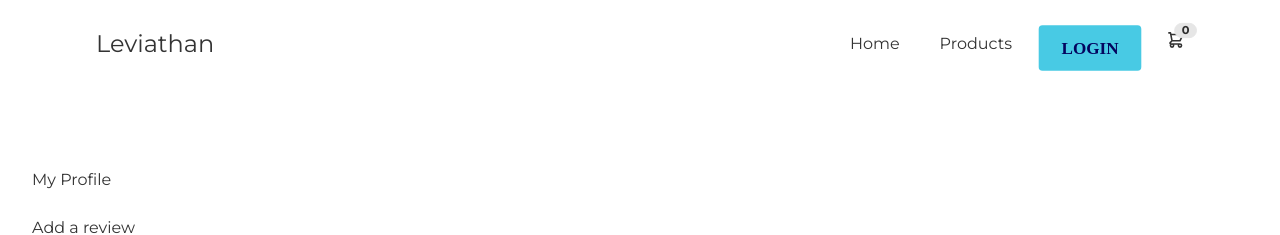
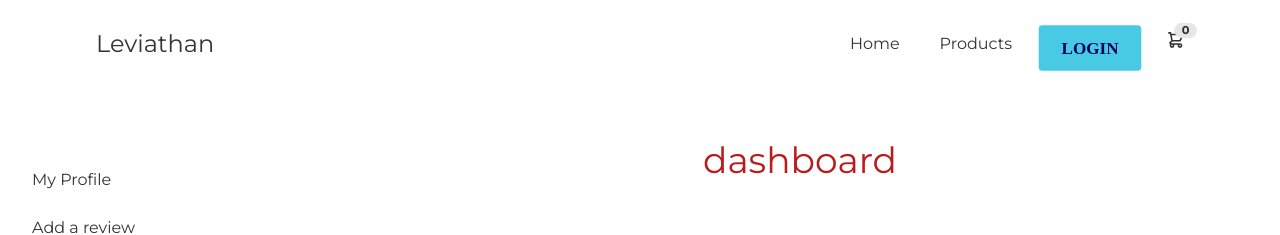
Before and after one commit to Raiyan109/manufacturer-website, a React (Create React App) app: page /dashboard in a window 1280 px wide. Shown: the top 235 px of the page. Built offline with nearby package versions, Linux system fonts and the light colour scheme; no server answers.

Commit message:
dashboard initial page done

```diff
--- a/src/Pages/Dashboard/Dashboard.js
+++ b/src/Pages/Dashboard/Dashboard.js
@@ -1,5 +1,5 @@
 import React, { useContext } from 'react';
-import { Link, NavLink, Outlet } from 'react-router-dom';
+import { Link, NavLink, Outlet, useLocation } from 'react-router-dom';
 import { AuthContext } from '../../context/AuthContext';
 import { BsFillPersonFill } from 'react-icons/bs'
 import { AiFillMail } from 'react-icons/ai'
@@ -9,15 +9,17 @@ import { HiLocationMarker } from 'react-icons/hi'
 
 const Dashboard = () => {
     const { mernAuth, setMernAuth } = useContext(AuthContext)
-    console.log(mernAuth);
     const id = localStorage.getItem("userId")
+    const location = useLocation()
+    console.log(location);
     return (
         <div className="drawer drawer-mobile mt-16">
             <input id="my-drawer-2" type="checkbox" className="drawer-toggle" />
             <div className="drawer-content">
                 {/* <!-- Page content here --> */}
+
                 <Outlet />
-
+                {location.pathname === '/dashboard' && <p className='text-center text-4xl text-red-700'>dashboard</p>}
                 {/* <section className="bg-gray-100">
                     <div className="max-w-screen-xl px-4 py-16 mx-auto sm:px-6 lg:px-8">
                         <div className="grid grid-cols-1 gap-x-16 gap-y-8 lg:grid-cols-5">
--- a/src/Pages/Dashboard/MyProfile.js
+++ b/src/Pages/Dashboard/MyProfile.js
@@ -17,7 +17,6 @@ const MyProfile = () => {
     const [location, setLocation] = useState('')
     const [user, loading, error] = useAuthState(auth);
     const { userFromServer, mernAuth, setMernAuth } = useContext(AuthContext)
-    console.log(mernAuth);
     const id = localStorage.getItem("userId")
     const navigate = useNavigate()
 
```
